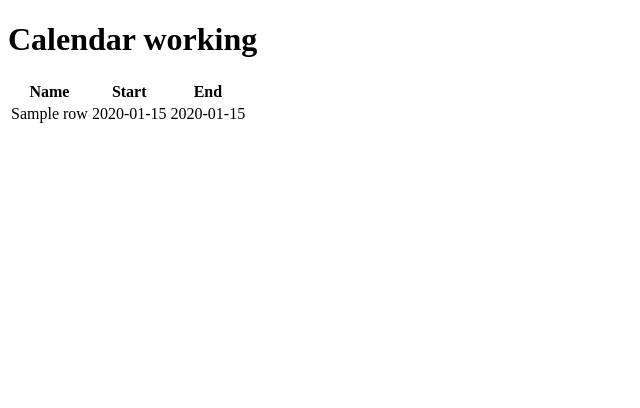
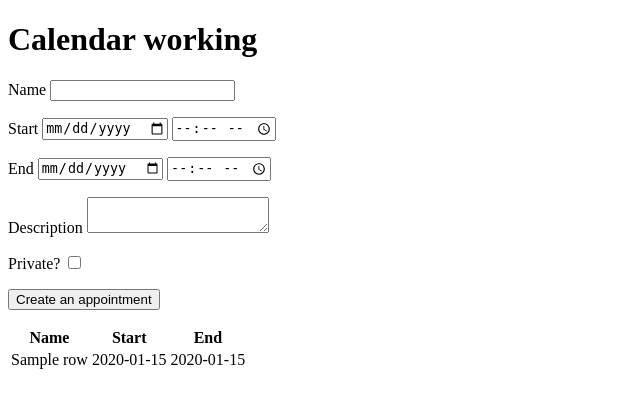
Before and after one commit to zrdominguez/calendar_this, a Flask app: template app/templates/main.html in a window 1280 px wide. Shown: the top 408 px of the page, without its empty margins (0-640 px from the left). Run offline with Flask 3, Linux system fonts and the light colour scheme; the template is opened without the code that fills it: values that come from a table or form of the project are taken from there, most other values are stand-ins (such as "Sample title", 1, 10 or a date in 2020).

Commit message:
finished caledar this practice to utilizing wtforms and jinja templates with datetime objects

```diff
--- /dev/null
+++ b/app/forms.py
@@ -0,0 +1,23 @@
+from flask_wtf import FlaskForm
+from wtforms import (StringField, SubmitField,
+TimeField, DateField, TextAreaField, BooleanField)
+from wtforms.validators import DataRequired, ValidationError
+from datetime import datetime
+
+
+
+class NewAppointment(FlaskForm):
+  name = StringField("Name", validators=[DataRequired()])
+  start_date = DateField("Start", validators=[DataRequired()])
+  start_time = TimeField("Start", validators=[DataRequired()])
+  end_date = DateField("End", validators=[DataRequired()])
+  end_time = TimeField("End", validators=[DataRequired()])
+  description = TextAreaField("Description")
+  private = BooleanField("Private")
+  submit = SubmitField("Create an appointment")
+
+  def validate_end_date(form, field):
+    start = datetime.combine(form.start_date.data, form.start_time.data).strftime("%Y-%m-%d %H:%M:%S")
+    end = datetime.combine(form.end_date.data, form.end_time.data).strftime("%Y-%m-%d %H:%M:%S")
+    if start >= end:
+      raise ValidationError("End date/time must come after start date/time")
--- a/app/templates/main.html
+++ b/app/templates/main.html
@@ -7,6 +7,25 @@
 </head>
 <body>
   <h1>Calendar working</h1>
+  <form method="post" action="">
+    {{ form.csrf_token() }}
+    <p>Name {{form.name}}</p>
+    <p>Start {{form.start_date}} {{form.start_time}}</p>
+    <div>
+      {{ form.end_date.label }} {{ form.end_date }} {{form.end_time}}
+
+      {% if form.end_date.errors %}
+        <ul class="errors">
+          {% for error in form.end_date.errors %}
+            <li>{{ error }}</li>
+            {% endfor %}
+        </ul>
+      {% endif %}
+    </div>
+    <p>Description {{form.description}}</p>
+    <p>Private? {{form.private}}</p>
+    <p>{{form.submit}}</p>
+  </form>
   <table>
     <thead>
       <tr>
```
Also changed, not shown: app/routes.py (+59 -22 lines), dev.db, 1 other file.
